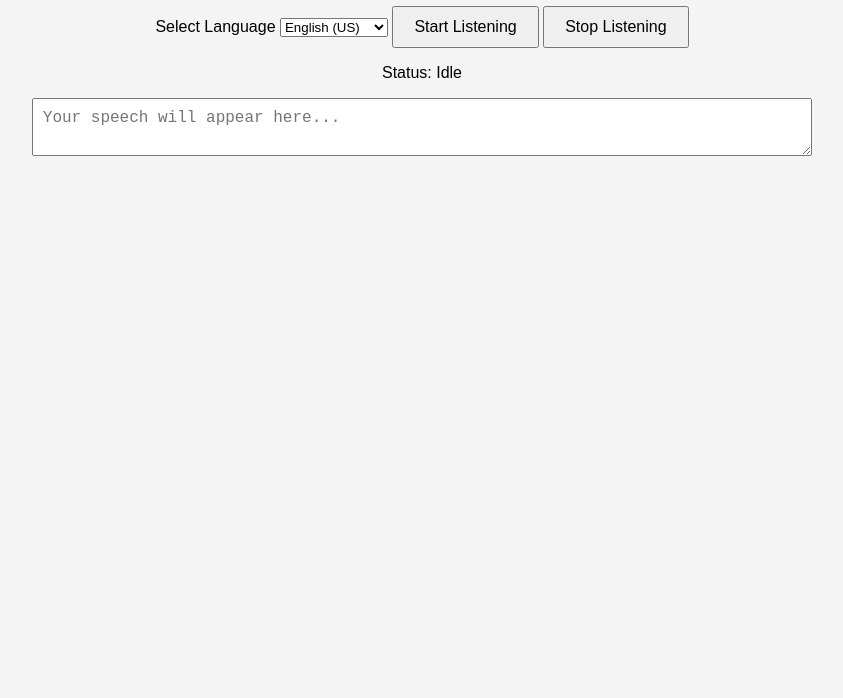
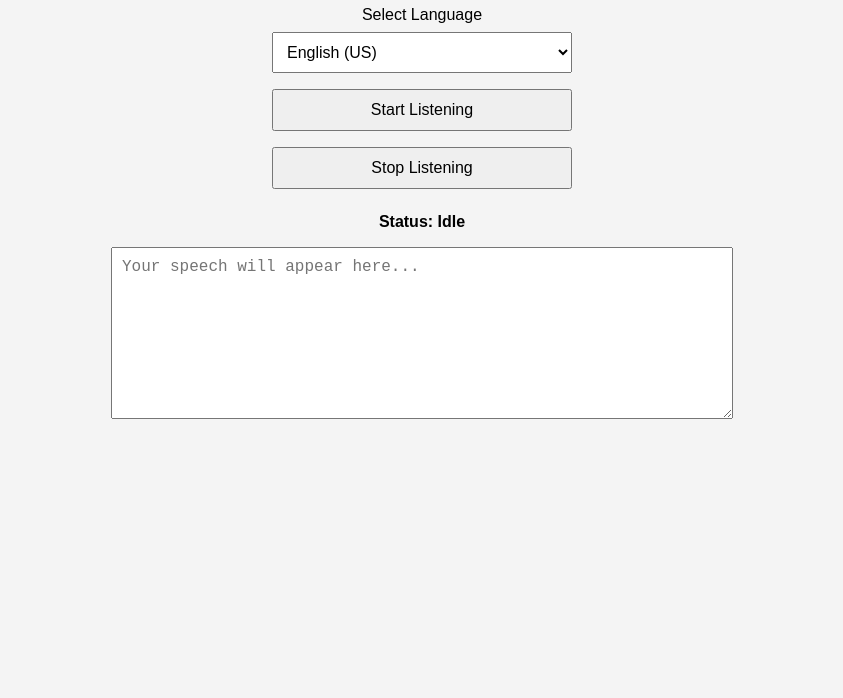
Before and after one commit to mgurujagannathareddy/voice-text-website, a plain HTML site: page index.html in a window 1280 px wide. Shown: the part 102-800 px from the top of the page, without its empty margins (218-1061 px from the left). Drawn offline with Linux system fonts and the light colour scheme.

Commit message:
styles.css

```diff
--- a/styles.css
+++ b/styles.css
@@ -1,18 +1,32 @@
 body {
     font-family: Arial, sans-serif;
+    background-color: #f4f4f4;
+    display: flex;
+    flex-direction: column;
+    align-items: center;
+    padding: 20px;
+}
+
+h1 {
     text-align: center;
-    margin-top: 50px;
-    background-color: #f4f4f4;
 }
 
 textarea {
+    width: 90%;
+    max-width: 600px;
+    height: 150px;
     font-size: 16px;
     padding: 10px;
-    width: 60%;
 }
 
-button {
+button, select {
+    width: 90%;
+    max-width: 300px;
+    margin: 8px 0;
+    padding: 10px;
     font-size: 16px;
-    padding: 10px 20px;
-    cursor: pointer;
 }
+
+p {
+    font-weight: bold;
+}
```
